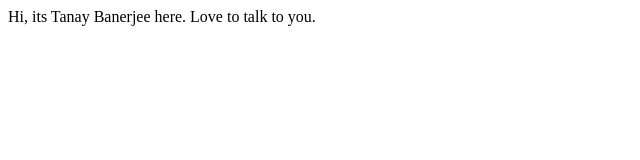
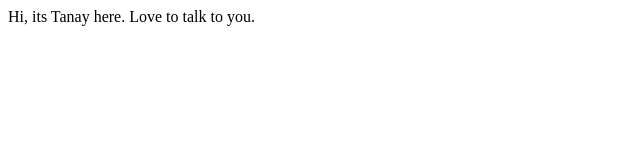
Before and after one commit to tanaybanerjeedeveloper/Portfolio, a plain HTML site: page index.html in a window 1280 px wide. Shown: the whole page, without its empty margins (0-640 px from the left). Drawn offline with Linux system fonts and the light colour scheme.

Commit message:
second commit

```diff
--- a/index.html
+++ b/index.html
@@ -7,6 +7,6 @@
     <title>Tanay Banerjee Portfolio</title>
   </head>
   <body>
-    Hi, its Tanay Banerjee here. Love to talk to you.
+    Hi, its Tanay here. Love to talk to you.
   </body>
 </html>
```
